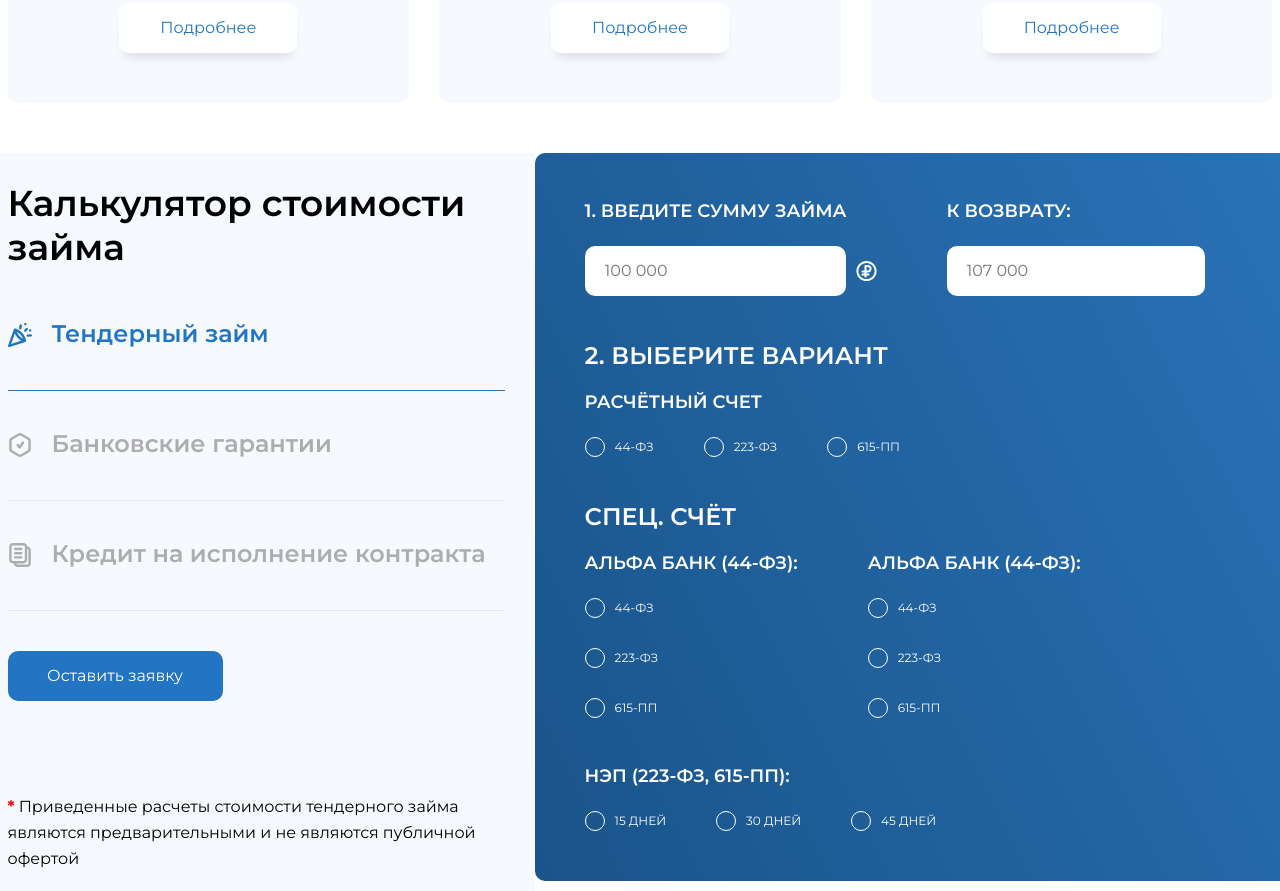
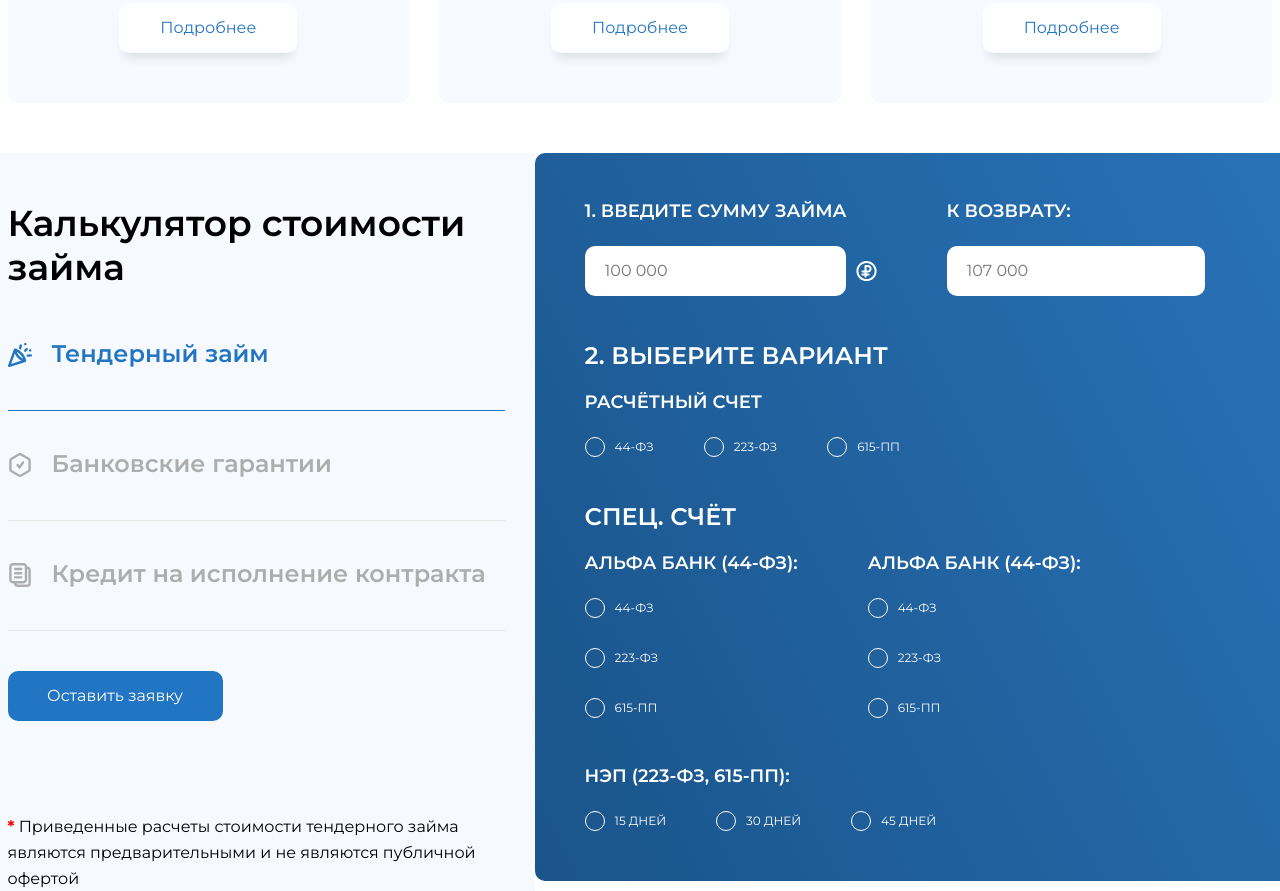
Before and after one commit to ozodjon6/valfinance, a website: page app/index.html in a window 1280 px wide. Shown: the part 939-1830 px from the top of the page. Drawn offline with nearby package versions, Linux system fonts and the light colour scheme; files that its build step writes are made by us from their sources.

Commit message:
fix padding

```diff
--- a/app/sass/page/_calc-service.scss
+++ b/app/sass/page/_calc-service.scss
@@ -17,7 +17,7 @@
   }
 
   & .col-12:first-child {
-    padding: 3rem 3rem 3rem 0;
+    padding: 5rem 3rem 5rem 0;
     background: #F6F9FE;
     position: relative;
 
```
Also changed, not shown: app/css/main.css, dist/css/main.css, 1 other file.
